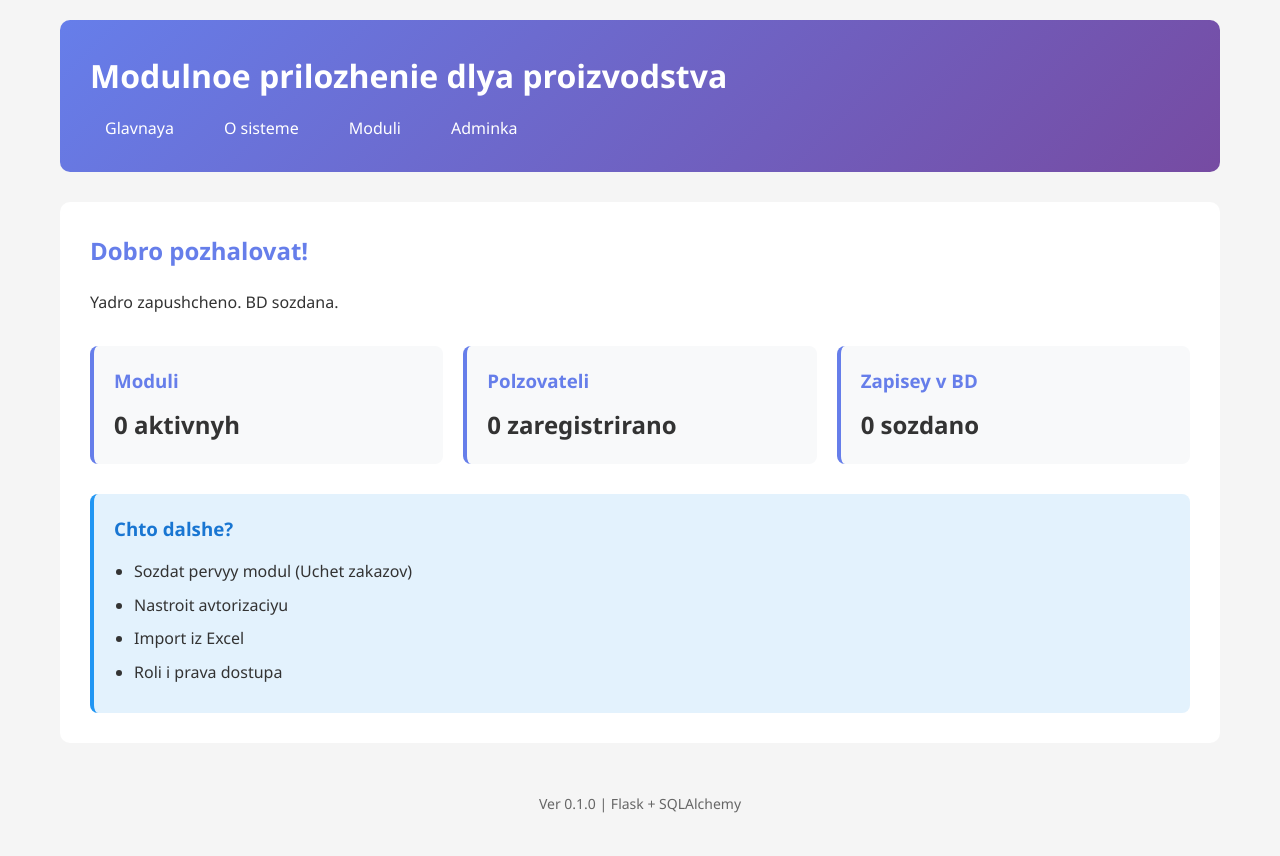
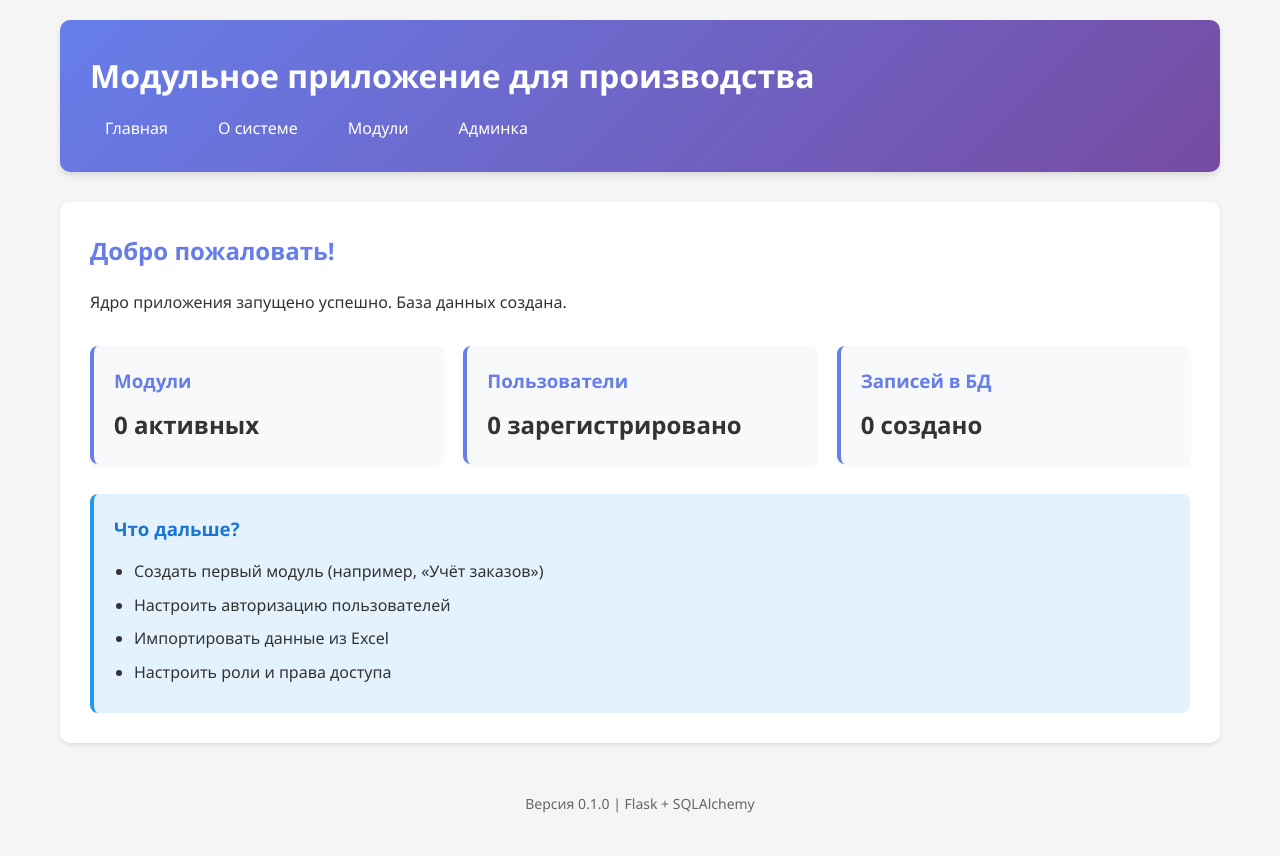
Before and after one commit to Dykus/modular-app, a Flask app: page / in a window 1280 px wide. Run offline with Flask 3, Linux system fonts and the light colour scheme.

Commit message:
Структура проекта (рус)

```diff
--- a/core/__init__.py
+++ b/core/__init__.py
@@ -1 +1 @@
-# yadro
+# Ядро приложения
--- a/modules/__init__.py
+++ b/modules/__init__.py
@@ -1 +1 @@
-# moduli
+# Каталог модулей
--- a/modules/production/__init__.py
+++ b/modules/production/__init__.py
@@ -1 +1 @@
-# modul proizvodstva
+# Модуль производства
--- a/modules/production/routes.py
+++ b/modules/production/routes.py
@@ -1,6 +1,9 @@
+"""Маршруты модуля производства"""
 from flask import Blueprint
+
 production_bp = Blueprint("production", __name__, url_prefix="/production",
                           template_folder="templates", static_folder="static")
+
 @production_bp.route("/")
 def index():
-    return "<h1>Modul proizvodstva</h1><p>Rabotaet!</p>"
+    return "<h1>Модуль производства</h1><p>Этот модуль работает!</p>"
--- a/run.py
+++ b/run.py
@@ -4,7 +4,7 @@ from core.app import create_app
 if __name__ == "__main__":
     app = create_app()
     print("=" * 40)
-    print("Modulnoe prilozhenie zapushcheno!")
-    print("Otkroyte: http://localhost:5000")
+    print("Модульное приложение запущено!")
+    print("Откройте: http://localhost:5000")
     print("=" * 40)
     app.run(debug=True, host="0.0.0.0", port=5000)
--- a/web/__init__.py
+++ b/web/__init__.py
@@ -1 +1 @@
-# web
+# Веб-слой
--- a/web/routes.py
+++ b/web/routes.py
@@ -1,8 +1,12 @@
+"""Веб-маршруты"""
 from flask import Blueprint, render_template
+
 main_bp = Blueprint("main", __name__)
+
 @main_bp.route("/")
 def index():
     return render_template("index.html")
+
 @main_bp.route("/about")
 def about():
-    return render_template("base.html", title="O prilozhenii")
+    return render_template("base.html", title="О приложении")
--- a/web/static/css/style.css
+++ b/web/static/css/style.css
@@ -1,17 +1,40 @@
-*{margin:0;padding:0;box-sizing:border-box}
-body{font-family:'Segoe UI',Tahoma,sans-serif;background:#f5f5f5;color:#333;line-height:1.6}
-.container{max-width:1200px;margin:0 auto;padding:20px}
-header{background:linear-gradient(135deg,#667eea,#764ba2);color:#fff;padding:30px;border-radius:10px;margin-bottom:30px}
-header h1{margin-bottom:15px}
-nav a{color:#fff;text-decoration:none;margin-right:20px;padding:8px 15px;border-radius:5px}
-nav a:hover{background:rgba(255,255,255,.2)}
-main{background:#fff;padding:30px;border-radius:10px}
-.welcome h2{color:#667eea;margin-bottom:20px}
-.stats{display:grid;grid-template-columns:repeat(auto-fit,minmax(250px,1fr));gap:20px;margin:30px 0}
-.card{background:#f8f9fa;padding:20px;border-radius:8px;border-left:4px solid #667eea}
-.card h3{color:#667eea;margin-bottom:10px}
-.card p{font-size:24px;font-weight:bold}
-.info{background:#e3f2fd;padding:20px;border-radius:8px;border-left:4px solid #2196f3}
-.info h3{color:#1976d2;margin-bottom:15px}
-.info ul{margin-left:20px}.info li{margin-bottom:8px}
-footer{text-align:center;margin-top:30px;padding:20px;color:#666;font-size:14px}
+* { margin: 0; padding: 0; box-sizing: border-box; }
+body {
+    font-family: 'Segoe UI', Tahoma, Geneva, Verdana, sans-serif;
+    background: #f5f5f5; color: #333; line-height: 1.6;
+}
+.container { max-width: 1200px; margin: 0 auto; padding: 20px; }
+header {
+    background: linear-gradient(135deg, #667eea 0%, #764ba2 100%);
+    color: white; padding: 30px; border-radius: 10px;
+    margin-bottom: 30px; box-shadow: 0 4px 6px rgba(0,0,0,0.1);
+}
+header h1 { margin-bottom: 15px; }
+nav a {
+    color: white; text-decoration: none; margin-right: 20px;
+    padding: 8px 15px; border-radius: 5px; transition: background 0.3s;
+}
+nav a:hover { background: rgba(255,255,255,0.2); }
+main {
+    background: white; padding: 30px; border-radius: 10px;
+    box-shadow: 0 2px 4px rgba(0,0,0,0.1);
+}
+.welcome h2 { color: #667eea; margin-bottom: 20px; }
+.stats {
+    display: grid; grid-template-columns: repeat(auto-fit, minmax(250px, 1fr));
+    gap: 20px; margin: 30px 0;
+}
+.card {
+    background: #f8f9fa; padding: 20px; border-radius: 8px;
+    border-left: 4px solid #667eea; box-shadow: 0 2px 4px rgba(0,0,0,0.05);
+}
+.card h3 { color: #667eea; margin-bottom: 10px; }
+.card p { font-size: 24px; font-weight: bold; color: #333; }
+.info {
+    background: #e3f2fd; padding: 20px; border-radius: 8px;
+    border-left: 4px solid #2196f3;
+}
+.info h3 { color: #1976d2; margin-bottom: 15px; }
+.info ul { margin-left: 20px; }
+.info li { margin-bottom: 8px; }
+footer { text-align: center; margin-top: 30px; padding: 20px; color: #666; font-size: 14px; }
--- a/web/templates/base.html
+++ b/web/templates/base.html
@@ -3,17 +3,17 @@
 <head>
 <meta charset="UTF-8">
 <meta name="viewport" content="width=device-width, initial-scale=1.0">
-<title>{% block title %}Modulnoe prilozhenie{% endblock %}</title>
+<title>{% block title %}Модульное приложение{% endblock %}</title>
 <link rel="stylesheet" href="{{ url_for('static', filename='css/style.css') }}">
 </head>
 <body>
 <div class="container">
 <header>
-<h1>Modulnoe prilozhenie dlya proizvodstva</h1>
-<nav><a href="/">Glavnaya</a><a href="/about">O sisteme</a><a href="/modules">Moduli</a><a href="/admin">Adminka</a></nav>
+<h1>Модульное приложение для производства</h1>
+<nav><a href="/">Главная</a><a href="/about">О системе</a><a href="/modules">Модули</a><a href="/admin">Админка</a></nav>
 </header>
 <main>{% block content %}{% endblock %}</main>
-<footer><p>Ver 0.1.0 | Flask + SQLAlchemy</p></footer>
+<footer><p>Версия 0.1.0 | Flask + SQLAlchemy</p></footer>
 </div>
 </body>
 </html>
--- a/web/templates/index.html
+++ b/web/templates/index.html
@@ -1,18 +1,18 @@
 {% extends "base.html" %}
 {% block content %}
 <div class="welcome">
-<h2>Dobro pozhalovat!</h2>
-<p>Yadro zapushcheno. BD sozdana.</p>
+<h2>Добро пожаловать!</h2>
+<p>Ядро приложения запущено успешно. База данных создана.</p>
 <div class="stats">
-<div class="card"><h3>Moduli</h3><p>0 aktivnyh</p></div>
-<div class="card"><h3>Polzovateli</h3><p>0 zaregistrirano</p></div>
-<div class="card"><h3>Zapisey v BD</h3><p>0 sozdano</p></div>
+<div class="card"><h3>Модули</h3><p>0 активных</p></div>
+<div class="card"><h3>Пользователи</h3><p>0 зарегистрировано</p></div>
+<div class="card"><h3>Записей в БД</h3><p>0 создано</p></div>
 </div>
-<div class="info"><h3>Chto dalshe?</h3><ul>
-<li>Sozdat pervyy modul (Uchet zakazov)</li>
-<li>Nastroit avtorizaciyu</li>
-<li>Import iz Excel</li>
-<li>Roli i prava dostupa</li>
+<div class="info"><h3>Что дальше?</h3><ul>
+<li>Создать первый модуль (например, «Учёт заказов»)</li>
+<li>Настроить авторизацию пользователей</li>
+<li>Импортировать данные из Excel</li>
+<li>Настроить роли и права доступа</li>
 </ul></div>
 </div>
 {% endblock %}
```
Also changed, not shown: core/app.py (+10 -3 lines), core/database.py (+10 -2 lines), core/models.py (+11 -0 lines), README.md, 2 other files.
